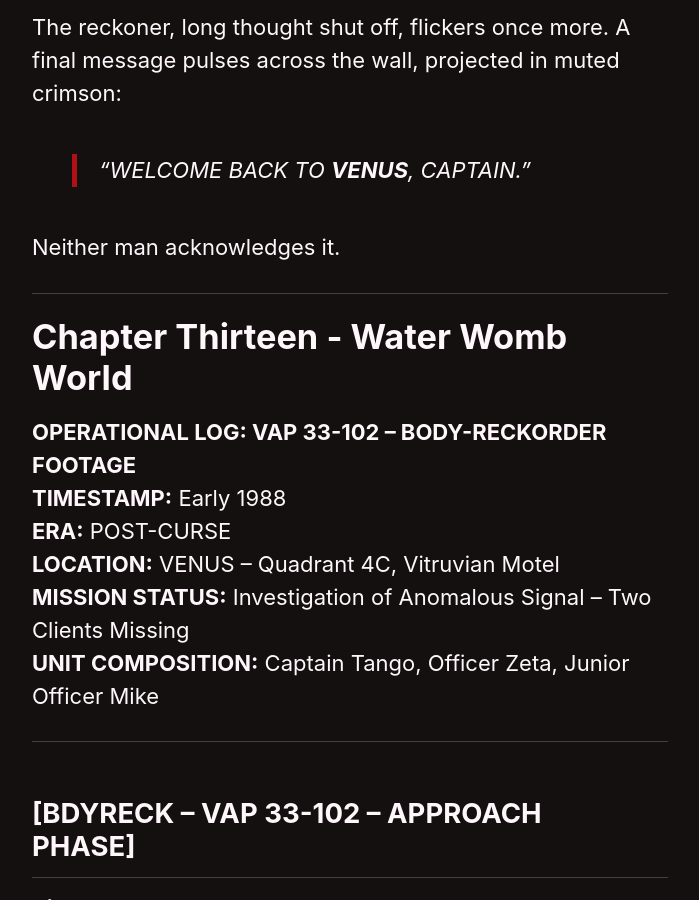
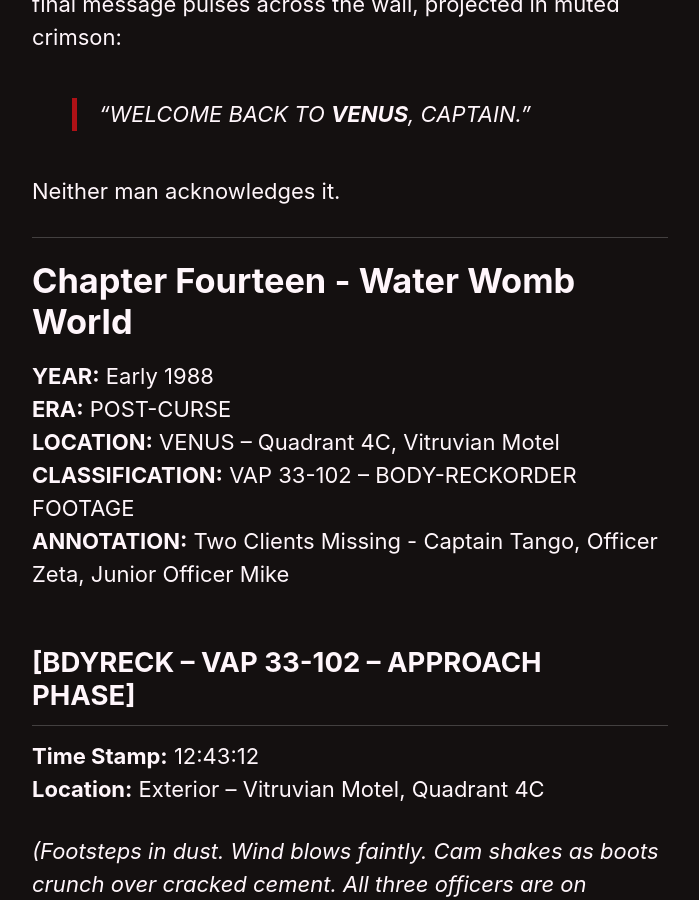
Before and after one commit to kyrie-edelweiss/edelweiss-archive, a Jekyll site: the page built from _pages/red-king-submission.md, in a window 1280 px wide and 900 px high, scrolled down 9206 px. Shown: the whole window, without its empty margins (290-989 px from the left). Built offline with Jekyll 4.4.1, drawn with Linux system fonts in a browser that asks for light colours; cached includes are drawn as plain includes; our own code applies the rules of GitHub Pages for plain Markdown files; some of the changed text lies outside the part shown.

Commit message:
some formatting changes

```diff
--- a/_pages/red-king-submission.md
+++ b/_pages/red-king-submission.md
@@ -58,14 +58,11 @@ _(And **VENUS** would be once more.)_
 
 ---
 
-# Chapter Twelve - The Broadcast Channel
-**YEAR OF BROADCAST:** Early 1988
+# Chapter Thirteen - The Broadcast Channel
+**YEAR:** Early 1988
+**ERA:** POST-CURSE
 **LOCATION:** URANUS – The Pillar, Sublevel 437
-**ERA:** POST-CURSE
-**VIEWER:** Captain Jack M.
-**RESPONSE STRATEGY:** Denial In Full, Misinform Masses
-
----
+**CLASSIFICATION:** DENIAL IN FULL - MISINFORM MASSES
 
 A utilitarian breakroom, dimly lit and acoustically sterile, rests on the 437th sublevel of **The Pillar**, the vast vertical military-industrial complex of **URANUS**. The walls are matte, synthetic steel. The air is stale, processed, and pressurized for endurance rather than comfort.
 
@@ -186,15 +183,13 @@ Neither man acknowledges it.
 
 ---
 
-# Chapter Thirteen - Water Womb World
-**OPERATIONAL LOG: VAP 33-102 – BODY-RECKORDER FOOTAGE**
-**TIMESTAMP:** Early 1988
+# Chapter Fourteen - Water Womb World
+**YEAR:** Early 1988
 **ERA:** POST-CURSE
 **LOCATION:** VENUS – Quadrant 4C, Vitruvian Motel
-**MISSION STATUS:** Investigation of Anomalous Signal – Two Clients Missing
-**UNIT COMPOSITION:** Captain Tango, Officer Zeta, Junior Officer Mike
+**CLASSIFICATION:** VAP 33-102 – BODY-RECKORDER FOOTAGE
+**ANNOTATION:** Two Clients Missing - Captain Tango, Officer Zeta, Junior Officer Mike
 
----
 
 ## [BDYRECK – VAP 33-102 – APPROACH PHASE]
 **Time Stamp:** 12:43:12
@@ -1119,13 +1110,11 @@ I am the 𝐑𝐄𝐃 𝐂𝐇𝐀𝐑𝐈𝐎𝐓.
 
 ---
 
-### Chapter Sixteen – Flies Have Their House
-**RECKONER LIVE FEED – SPA BROADCAST**
-**DATE OF TRANSMISSION:** Late 1989
+# Chapter Seventeen - Flies Have Their House
+**YEAR:** Late 1989
 **ERA:** POST-CURSE
-**LOCATION:** NEPTUNE – Executive Council Chamber, Tower A-Prime
-
----
+**LOCATION:** NEPTUNE - Executive Council Chamber, Tower A-Prime
+**CLASSIFICATION:** RECKONER LIVE FEED  FOOTAGE – SPA BROADCAST
 
 The image flickers. Then stabilizes.
 
```
Also changed, not shown: other parts of _pages/red-king-submission.md (+4 -8 lines), _pages/red-king.md (+31 -59 lines).
